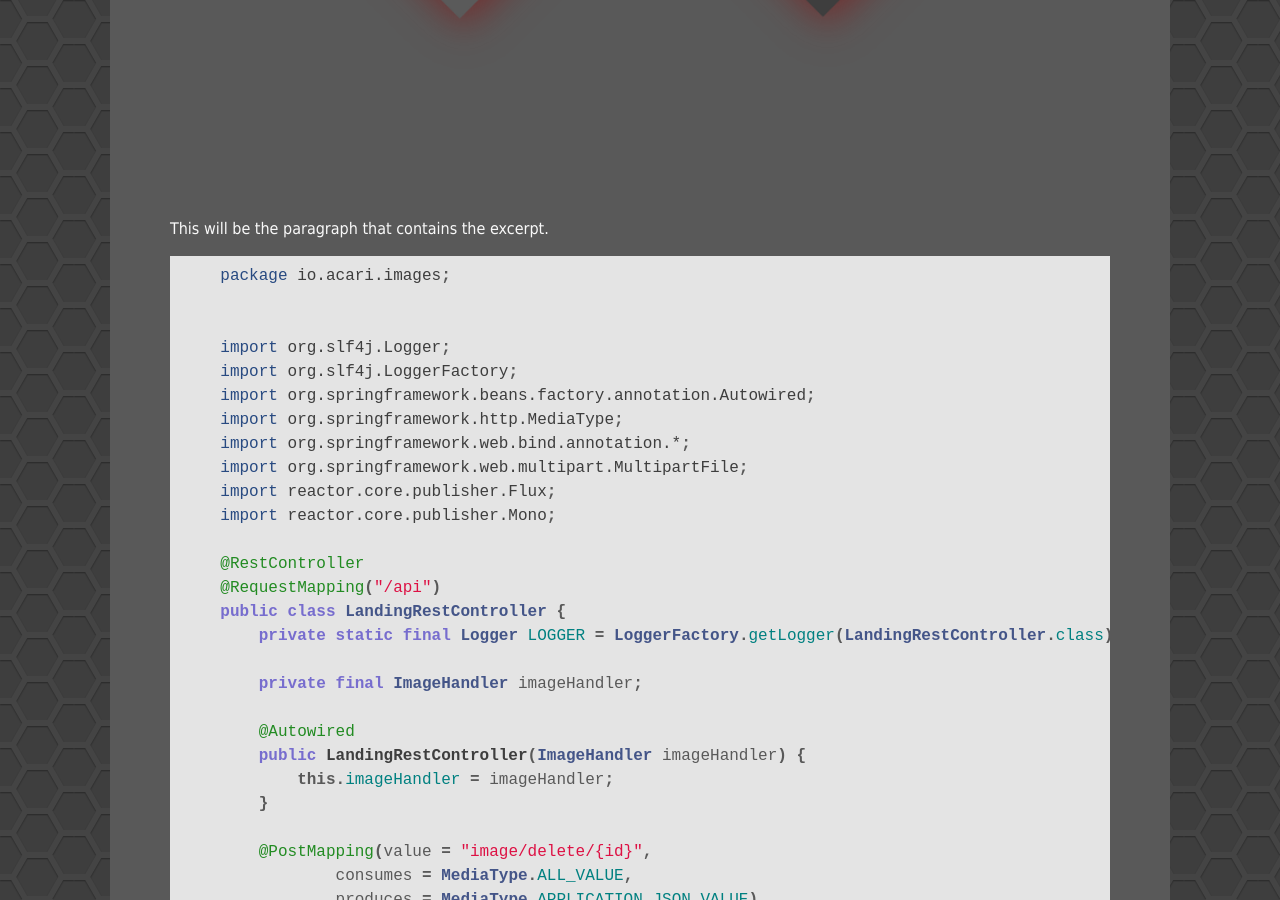
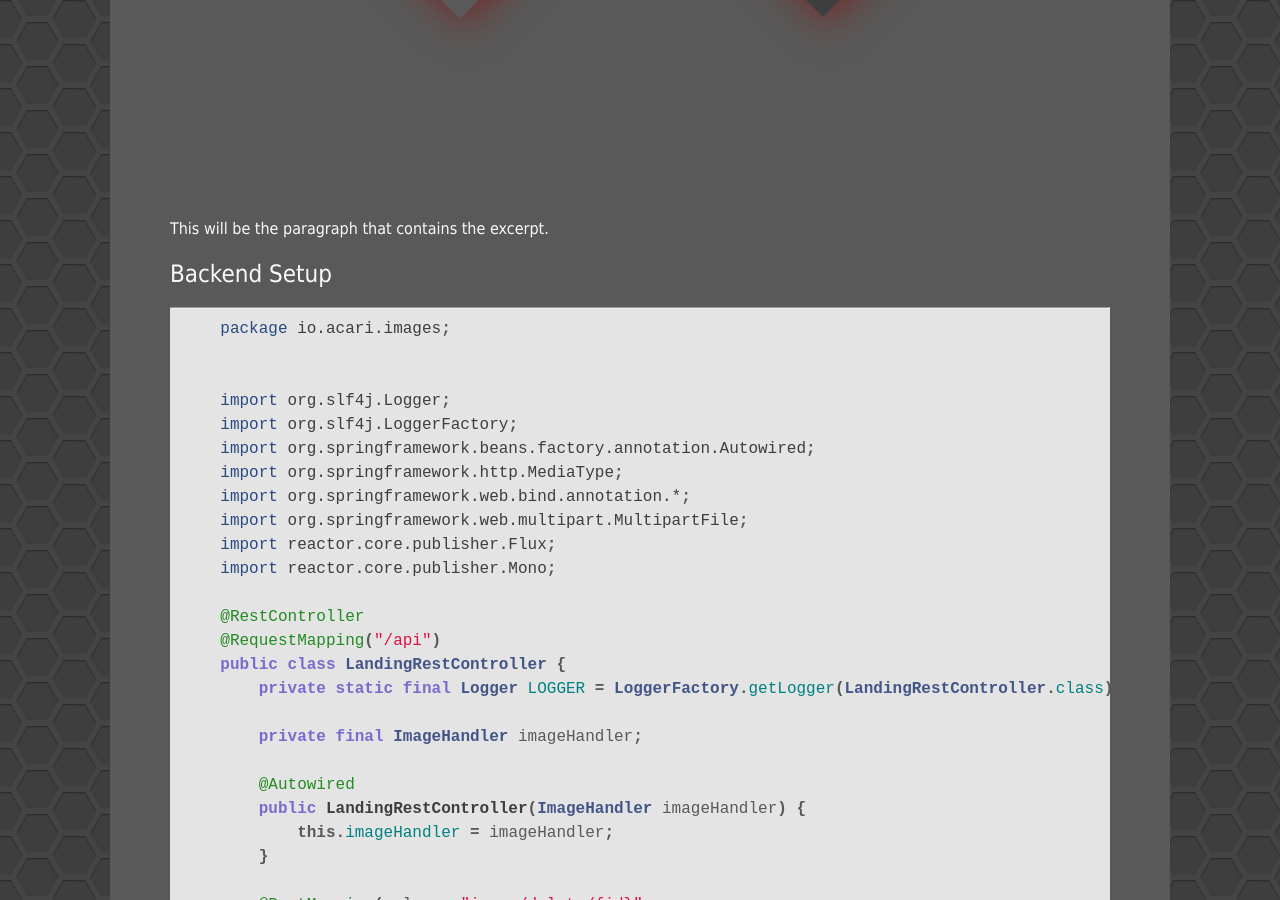
Before and after one commit to Unthrottled/blog, a Jekyll site: the page built from _posts/2017-12-14-Reactive-Mongo-Image-Persistence.md, in a window 1280 px wide and 900 px high, scrolled down 993 px. Built offline with Jekyll 4.4.1, drawn with Linux system fonts in a browser that asks for light colours.

Commit message:
start of labels

```diff
--- a/_posts/2017-12-14-Reactive-Mongo-Image-Persistence.md
+++ b/_posts/2017-12-14-Reactive-Mongo-Image-Persistence.md
@@ -5,6 +5,11 @@ tags: [Java, Spring Boot, Reactor, WebFlux, Mongodb, Reactive Streams, Angular,
 ---
 
 This will be the paragraph that contains the excerpt.
+
+
+# Backend Setup
+
+---
 
 {% highlight java %}
     package io.acari.images;
@@ -209,6 +214,9 @@ This will be the paragraph that contains the excerpt.
 
         server:
           port: 80
+
+# Frontend Setup
+---
 
 
 {% highlight javascript %}
```
